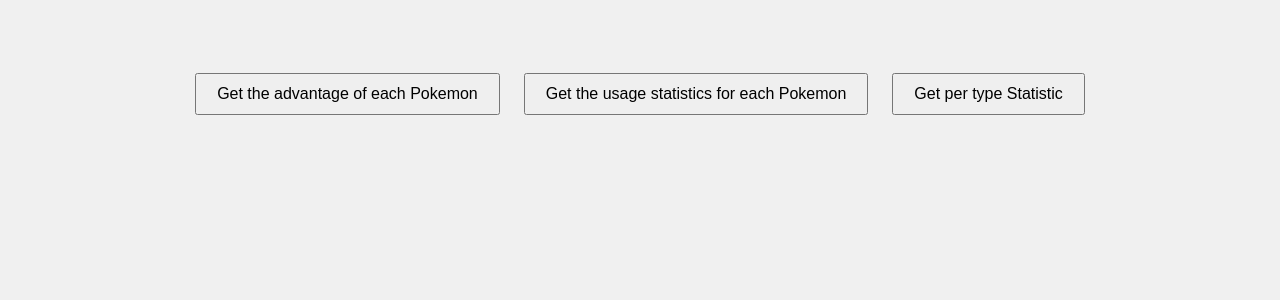
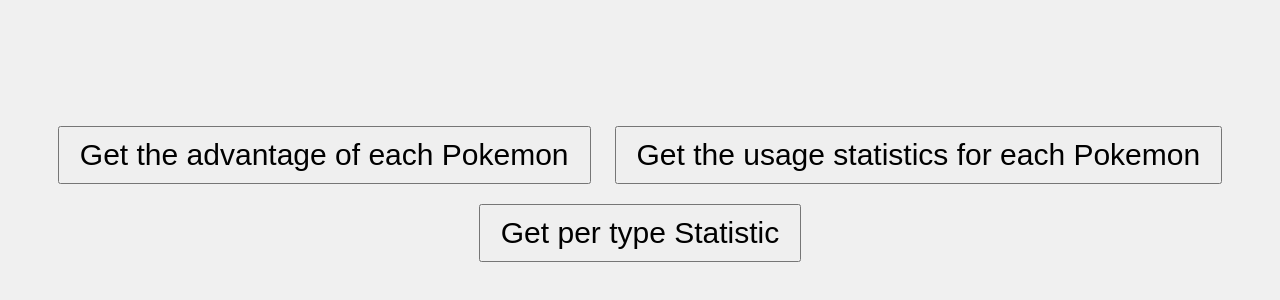
Before and after one commit to kimmstop/info_vis, a plain HTML site: page index.html in a window 1280 px wide. Shown: the part 314-614 px from the top of the page. Drawn offline with Linux system fonts and the light colour scheme.

Commit message:
Add files via upload

```diff
--- a/index.html
+++ b/index.html
@@ -8,16 +8,18 @@
             display: flex;
             justify-content: center;
             align-items: center;
-            height: 100vh;
+            height: 1000px;
             background-color: #f0f0f0;
         }
         .button-container {
+
             text-align: center;
         }
         button {
             margin: 10px;
             padding: 10px 20px;
-            font-size: 16px;
+
+            font-size: 30px;
             cursor: pointer;
         }
     </style>
```
